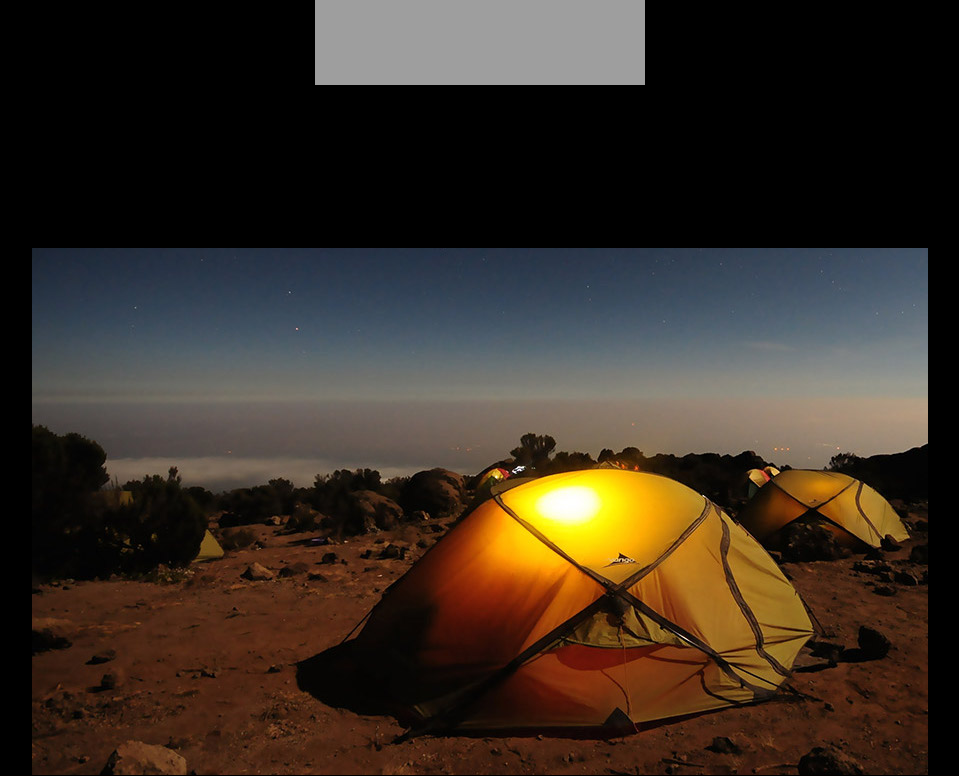
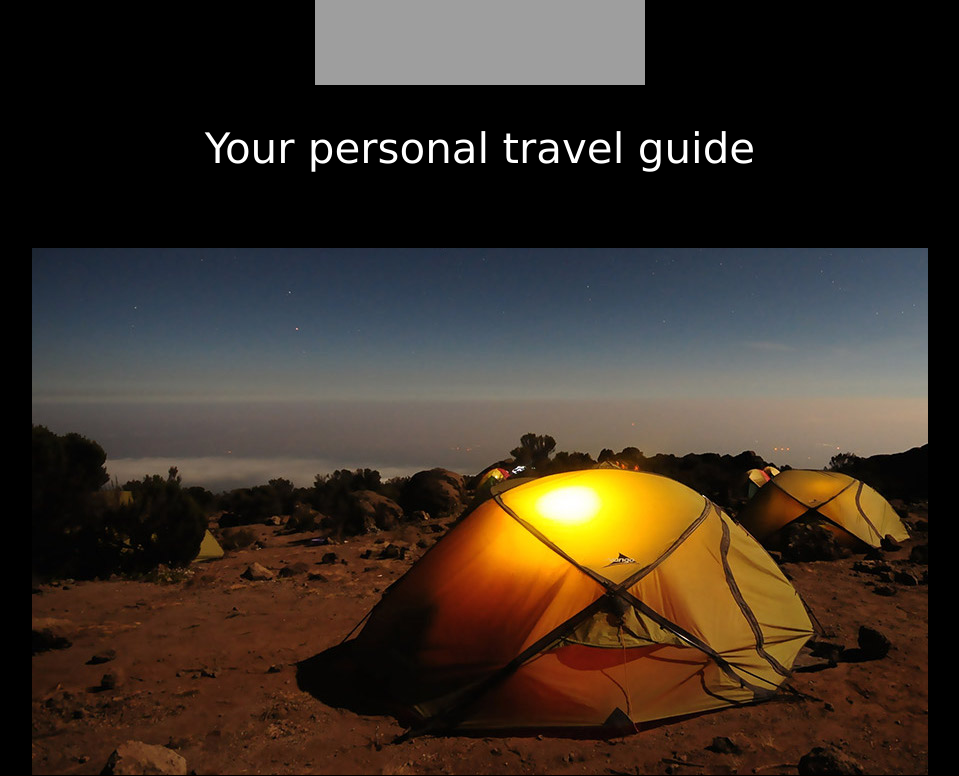
Before and after one commit to shca34/excursion, a plain HTML site: page index.html in a window 1280 px wide. Shown: the part 1080-1856 px from the top of the page, without its empty margins (160-1119 px from the left). Drawn offline with Linux system fonts and the light colour scheme; grey boxes are pictures that could not be loaded.

Commit message:
changed to white!

```diff
--- a/resources/css/style.css
+++ b/resources/css/style.css
@@ -7,7 +7,8 @@ font-size: 50px;
 color: white;}
 
 h2 {font-weight: 300;
-font-size: 42px;}
+font-size: 42px;
+color: white;}
 
 h3 h5 {font-size: 21px;
 color: gray;}
```
